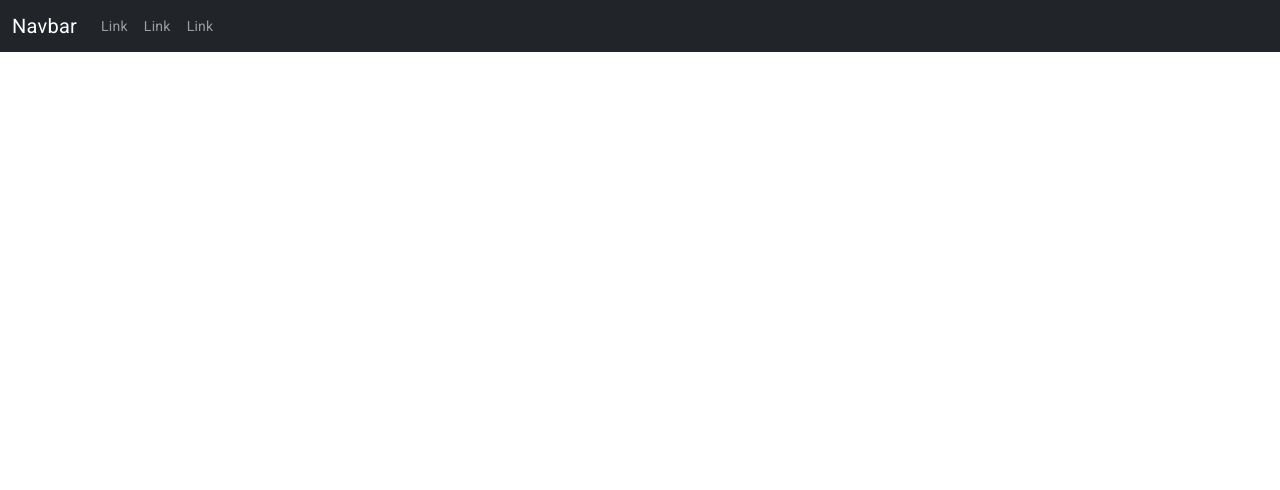
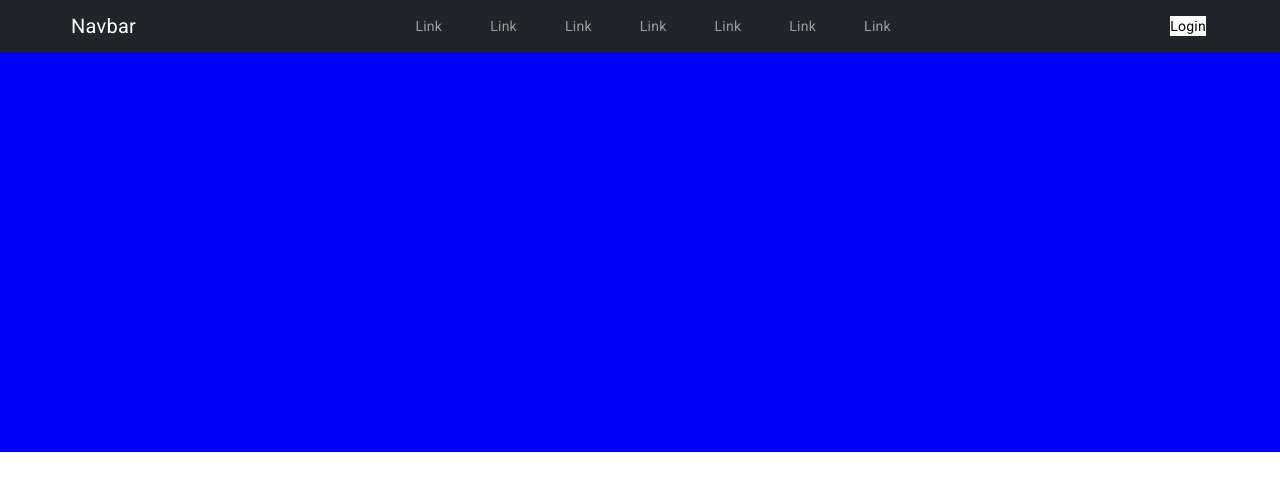
Before and after one commit to Kritartha1/HexusUI, an Angular app: page / in a window 1280 px wide. Shown: the top 490 px of the page. Built offline with nearby package versions, Linux system fonts and the light colour scheme.

Commit message:
navbar and home page

```diff
--- a/src/app/app.component.html
+++ b/src/app/app.component.html
@@ -26,12 +26,13 @@
     "></app-dummy>
   </div>
 
-</div>
+</div> -->
 
 <router-outlet></router-outlet>
- -->
+<app-home></app-home>
+
 
 
  <!-- <app-login></app-login> -->
 
- <router-outlet></router-outlet>
+ <!-- <router-outlet></router-outlet> -->
--- a/src/app/app.module.ts
+++ b/src/app/app.module.ts
@@ -12,6 +12,7 @@ import { LoginComponent } from './features/auth/login/login.component';
 import { HttpClientModule } from  '@angular/common/http';
 import { RegisterComponent } from './features/auth/register/register.component';
 import { DummynavComponent } from './features/misc/dummynav/dummynav.component';
+import { HomeComponent } from './core/home/home.component';
 
 
 @NgModule({
@@ -21,7 +22,8 @@ import { DummynavComponent } from './features/misc/dummynav/dummynav.component';
     DummyComponent,
     LoginComponent,
     RegisterComponent,
-    DummynavComponent
+    DummynavComponent,
+    HomeComponent
   ],
   imports: [
     BrowserModule,
--- /dev/null
+++ b/src/app/core/home/home.component.html
@@ -0,0 +1,6 @@
+<div class="">
+    <div class="container-fluid" style="background-color: blue;height: 400px;">
+
+    </div>
+
+</div>
--- a/src/app/features/misc/dummynav/dummynav.component.css
+++ b/src/app/features/misc/dummynav/dummynav.component.css
@@ -1,4 +1,18 @@
 #collapsibleNavbar{
-    width: 200px;
+    height: 100vh;
+    width: 0px;
+    transition:0.3s  ease-in-out;
 
 }
+#collapsibleNavbar.show {
+    width: 200px;
+    right: 0; /* Visible when show class is added */
+}
+
+@media (max-width: 992px) {
+    .navbar.fixed-top {
+        position: sticky;
+        top: 0;
+
+    }
+}
--- a/src/app/features/misc/dummynav/dummynav.component.html
+++ b/src/app/features/misc/dummynav/dummynav.component.html
@@ -1,46 +1,73 @@
-<nav class="navbar navbar-expand-md bg-dark navbar-dark">
-  <div class="container-fluid">
-    <a class="navbar-brand" href="#">Navbar</a>
-    <button class="navbar-toggler" type="button" data-bs-toggle="collapse" data-bs-target="#collapsibleNavbar">
-      <span class="navbar-toggler-icon"></span>
-    </button>
-    <div class="collapse navbar-collapse" >
-      <ul class="navbar-nav">
-        <li class="nav-item">
+<nav class="navbar navbar-expand-md bg-dark navbar-dark ">
+  <div class="container-fluid d-flex">
+    <a class="navbar-brand" style="margin-inline-start: 59px;" href="#">Navbar</a>
+
+
+
+
+
+    <div class="collapse navbar-collapse justify-content-center" >
+      <ul class="navbar-nav d-flex justify-content-evenly">
+        <li class="nav-item me-3">
           <a class="nav-link" href="#">Link</a>
         </li>
-        <li class="nav-item">
+        <li class="nav-item mx-3">
           <a class="nav-link" href="#">Link</a>
         </li>
-        <li class="nav-item">
+        <li class="nav-item mx-3">
+          <a class="nav-link" href="#">Link</a>
+        </li>
+        <li class="nav-item mx-3">
+          <a class="nav-link" href="#">Link</a>
+        </li>
+        <li class="nav-item mx-3">
+          <a class="nav-link" href="#">Link</a>
+        </li>
+        <li class="nav-item mx-3">
+          <a class="nav-link" href="#">Link</a>
+        </li>
+        <li class="nav-item mx-3">
           <a class="nav-link" href="#">Link</a>
         </li>
       </ul>
     </div>
+
+    <div class="text-bg-dark bg-white z-1 text-black " style="margin-inline-end: 62px;">
+      Login
+    </div>
+
+
+
   </div>
+  <button class="navbar-toggler position-absolute end-0" type="button" data-bs-toggle="collapse" data-bs-target="#collapsibleNavbar">
+    <span class="navbar-toggler-icon"></span>
+  </button>
 </nav>
 
 <div class="collapse navbar-collapse " id="collapsibleNavbar" style="position: absolute;
-top: 0px;" >
-  <div class="container-fluid bg-dark d-md-none d-lg-none d-sm-block" style="height: 100vh;">
-    <ul class="navbar-nav">
+top: 0px;right: 0vw;" >
+  <div class="container-fluid  d-md-none d-lg-none d-sm-block  " style="height: 100vh;background-color: rgb(248, 250, 248);">
+    <div class="" style="color: rgb(0, 0, 0);top: 5px;right: 8px;position: absolute;">
+      <button class="navbar-toggler font-monospace "  type="button" data-bs-toggle="collapse" data-bs-target="#collapsibleNavbar">x</button>
+    </div>
+    <ul class="navbar-nav pt-5 ">
       <li class="nav-item">
-        <a class="nav-link text-white" href="#">Download</a>
+        <a class="nav-link text-dark" href="#">Download</a>
       </li>
       <li class="nav-item">
-        <a class="nav-link text-white" href="#">Nitro</a>
+        <a class="nav-link text-dark" href="#">Nitro</a>
       </li>
       <li class="nav-item">
-        <a class="nav-link text-white" href="#">Safety</a>
+        <a class="nav-link text-dark" href="#">Safety</a>
       </li>
       <li class="nav-item">
-        <a class="nav-link text-white" href="#">Support</a>
+        <a class="nav-link text-dark" href="#">Support</a>
       </li>
       <li class="nav-item">
-        <a class="nav-link text-white" href="#">Blog</a>
+        <a class="nav-link text-dark" href="#">Blog</a>
       </li>
       <li class="nav-item">
-        <a class="nav-link text-white" href="#">Career</a>
+        <a class="nav-link text-dark" href="#">Career</a>
       </li>
     </ul>
   </div>
```
Also changed, not shown: src/app/core/home/home.component.ts (added, +10 -0 lines), src/app/core/home/home.component.css (added), 1 other file (tests, documents, lock files or other folders).
